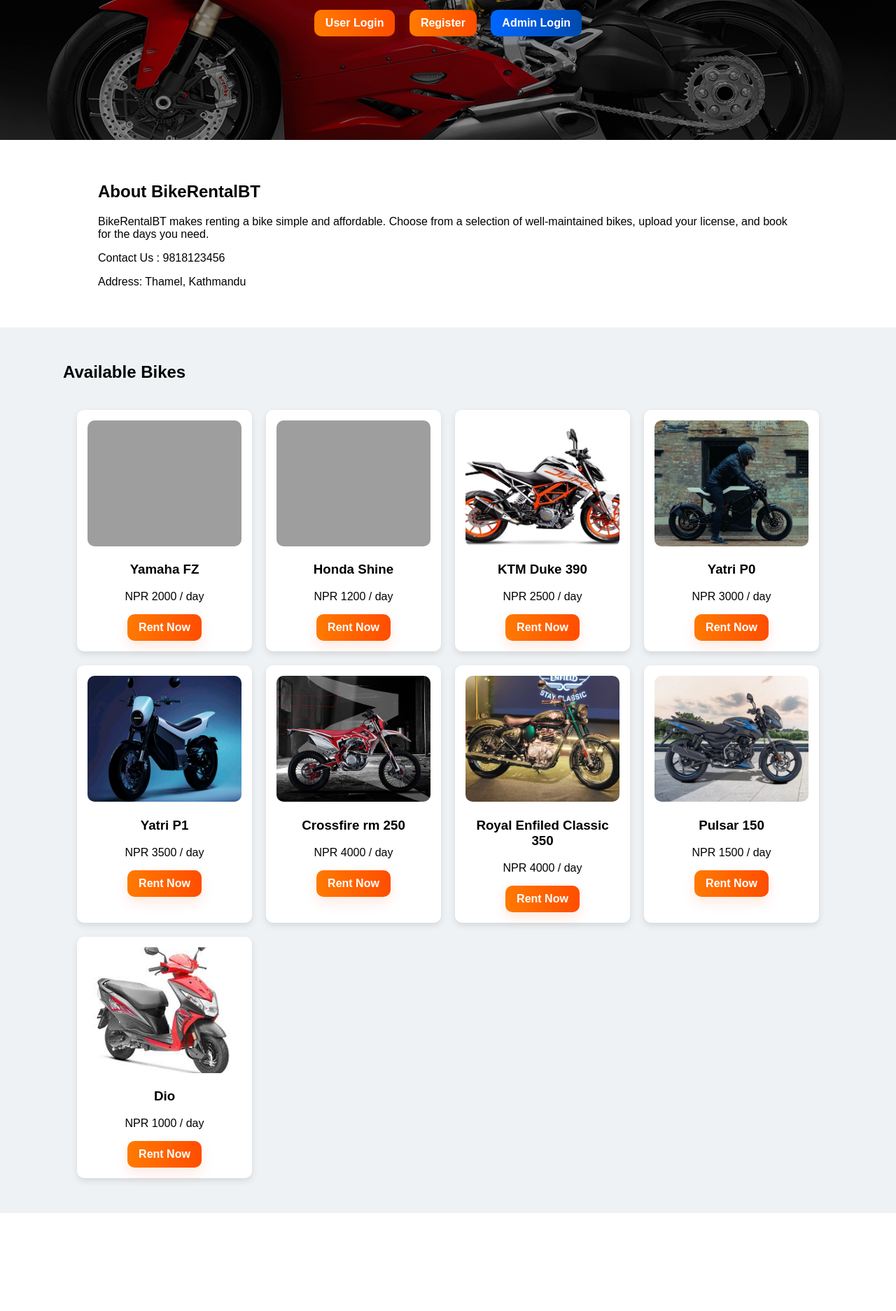
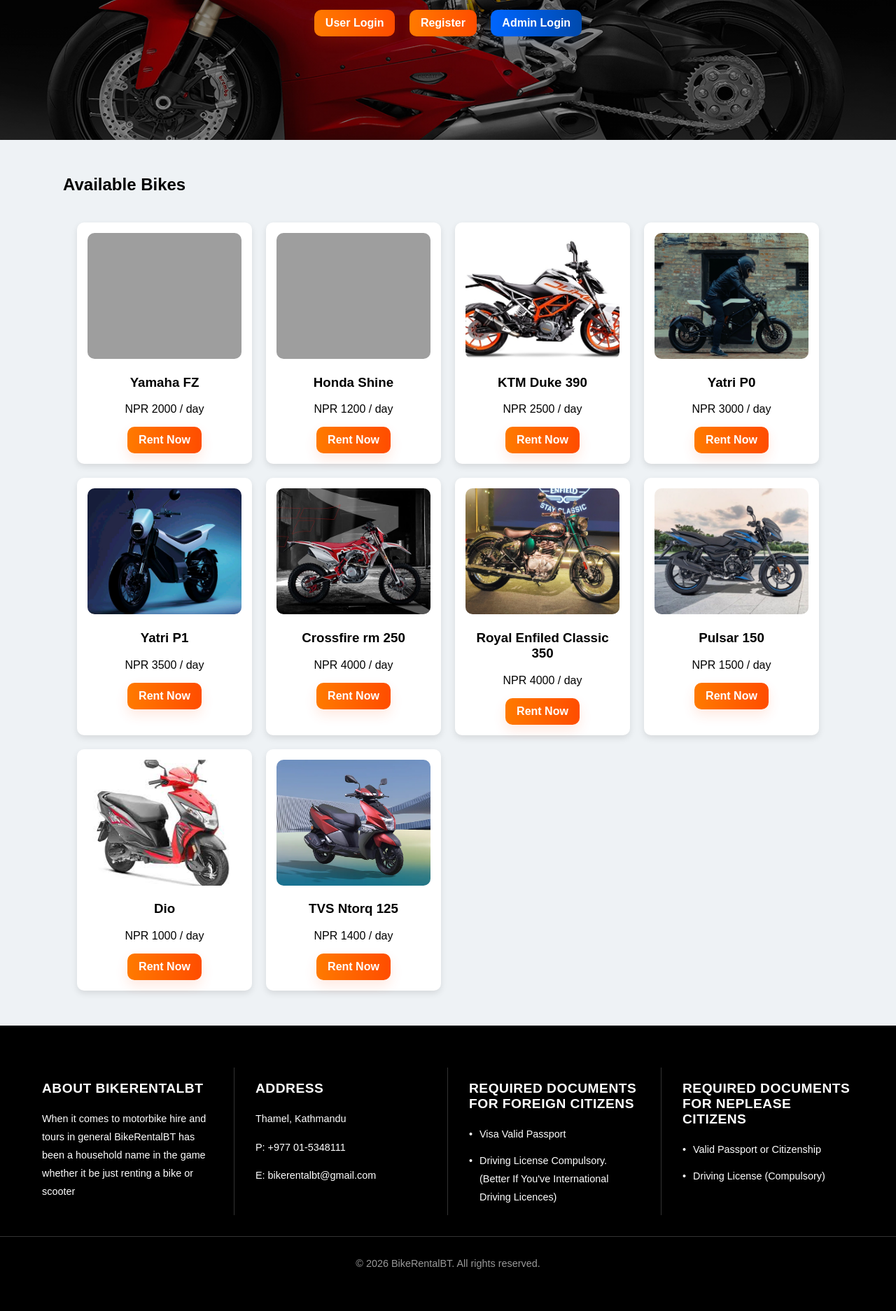
Before and after one commit to tuladharbinit/BRS, a PHP site: page / in a window 1280 px wide. Shown: the part 280-2154 px from the top of the page at 70% size. Before the commit the page ends 2014 px from the top, so only its background shows below. Run offline with PHP 8.4, Linux system fonts and the light colour scheme; data comes from the database, SQL or seed files in the repository; grey boxes are pictures that could not be loaded.

Commit message:
Add files via upload

```diff
--- a/BikeRentalBT/assets/css/style.css
+++ b/BikeRentalBT/assets/css/style.css
@@ -144,3 +144,114 @@ body.auth-bg{background: linear-gradient(180deg,#eef6ff,#f7fbff);}
   .dashboard-header{flex-direction:column;align-items:flex-start}
   .booking-item{flex-direction:column;align-items:flex-start}
 }
+
+/* Dark Footer Section */
+.dark-footer {
+  background: #000000;
+  padding: 60px 0;
+  color: #ffffff;
+}
+
+.footer-grid {
+  display: grid;
+  grid-template-columns: repeat(4, 1fr);
+  gap: 0;
+  max-width: 100%;
+  margin: 0;
+  padding: 0 30px;
+}
+
+.footer-col {
+  padding: 0 30px;
+  border-right: 1px solid #333333;
+}
+
+.footer-col:last-child {
+  border-right: none;
+}
+
+.footer-col h3 {
+  color: #ffffff;
+  font-size: 1.2rem;
+  margin-bottom: 20px;
+  font-weight: 600;
+  text-transform: uppercase;
+  letter-spacing: 0.5px;
+}
+
+.footer-col p {
+  color: #ffffff;
+  line-height: 1.8;
+  margin-bottom: 12px;
+  font-size: 0.9rem;
+}
+
+.footer-col ul {
+  list-style: none;
+  padding: 0;
+  margin: 0;
+}
+
+.footer-col ul li {
+  color: #ffffff;
+  line-height: 1.8;
+  margin-bottom: 12px;
+  font-size: 0.9rem;
+  padding-left: 15px;
+  position: relative;
+}
+
+.footer-col ul li:before {
+  content: "•";
+  position: absolute;
+  left: 0;
+  color: #ffffff;
+}
+
+@media (max-width: 1024px) {
+  .footer-grid {
+    grid-template-columns: repeat(2, 1fr);
+  }
+
+  .footer-col:nth-child(2) {
+    border-right: none;
+  }
+
+  .footer-col:nth-child(3) {
+    border-right: 1px solid #333333;
+  }
+}
+
+@media (max-width: 768px) {
+  .footer-grid {
+    grid-template-columns: 1fr;
+    padding: 0 20px;
+  }
+
+  .footer-col {
+    padding: 30px 0;
+    border-right: none;
+    border-bottom: 1px solid #333333;
+  }
+
+  .footer-col:last-child {
+    border-bottom: none;
+  }
+
+  .dark-footer {
+    padding: 40px 0;
+  }
+}
+
+.copyright {
+  text-align: center;
+  padding-top: 30px;
+  border-top: 1px solid #333333;
+  margin-top: 30px;
+}
+
+.copyright p {
+  color: #999999;
+  font-size: 0.9rem;
+  margin: 0;
+}
--- a/BikeRentalBT/dashboard.php
+++ b/BikeRentalBT/dashboard.php
@@ -17,7 +17,7 @@ mysqli_stmt_close($stmt);
 <!DOCTYPE html>
 <html>
 <head>
-  <link rel="stylesheet" href="assets/css/style.css">
+  <link rel="stylesheet" href="assets/css/style.css?v=2">
   <style>
     .available-bikes { margin-top: 40px; }
     .bikes-grid { display: grid; grid-template-columns: repeat(auto-fill, minmax(200px, 1fr)); gap: 20px; margin-top: 20px; }
@@ -149,5 +149,6 @@ mysqli_stmt_close($stmt);
       <?php } ?>
     </div>
   </div>
+
 </body>
 </html>
--- a/BikeRentalBT/index.php
+++ b/BikeRentalBT/index.php
@@ -3,7 +3,7 @@
 <html>
 <head>
   <meta name="viewport" content="width=device-width,initial-scale=1">
-  <link rel="stylesheet" href="assets/css/style.css">
+  <link rel="stylesheet" href="assets/css/style.css?v=2">
 </head>
 <body>
 <header class="hero" style="background-image:url('assets/images/hero.jpg')">
@@ -18,15 +18,6 @@
     </div>
   </div>
 </header>
-
-<section class="about">
-  <div class="container">
-    <h2>About BikeRentalBT</h2>
-    <p>BikeRentalBT makes renting a bike simple and affordable. Choose from a selection of well-maintained bikes, upload your license, and book for the days you need.</p>
-    <p>Contact Us : 9818123456</p>
-    <p>Address: Thamel, Kathmandu</p>
-  </div>
-</section>
 
 <section class="browse">
   <div class="container">
@@ -55,5 +46,40 @@
   </div>
 </section>
 
+<section class="dark-footer">
+  <div class="footer-grid">
+    <div class="footer-col">
+      <h3>About BikeRentalBT</h3>
+      <p>When it comes to motorbike hire and tours in general BikeRentalBT has been a household name in the game whether it be just renting a bike or scooter</p>
+    </div>
+
+    <div class="footer-col">
+      <h3>Address</h3>
+      <p>Thamel, Kathmandu</p>
+      <p>P: +977 01-5348111</p>
+      <p>E: bikerentalbt@gmail.com</p>
+    </div>
+
+    <div class="footer-col">
+      <h3>Required Documents for Foreign Citizens</h3>
+      <ul>
+        <li>Visa Valid Passport</li>
+        <li>Driving License Compulsory. (Better If You've International Driving Licences)</li>
+      </ul>
+    </div>
+
+    <div class="footer-col">
+      <h3>Required Documents for Neplease Citizens</h3>
+      <ul>
+        <li>Valid Passport or Citizenship</li>
+        <li>Driving License (Compulsory)</li>
+      </ul>
+    </div>
+  </div>
+  <div class="copyright">
+    <p>&copy; <?php echo date('Y'); ?> BikeRentalBT. All rights reserved.</p>
+  </div>
+</section>
+
 </body>
 </html>
--- a/BikeRentalBT/sql/bikerentalbt.sql
+++ b/BikeRentalBT/sql/bikerentalbt.sql
@@ -61,3 +61,4 @@ INSERT INTO bookings (user_id,bike_id,date_from,date_to,status) VALUES (2,2,'202
 UPDATE bookings SET status = 'confirmed' WHERE id = 3;
 INSERT INTO bookings (user_id,bike_id,date_from,date_to,status) VALUES (3,7,'2026-04-04','2026-04-06','pending');
 UPDATE bookings SET status = 'confirmed' WHERE id = 4;
+INSERT INTO bikes (brand, price, image) VALUES ('TVS Ntorq 125',1400,'assets/images/1775214016_7bd183f5daa3.webp');
```
Also changed, not shown: BikeRentalBT/assets/images/1775214016_7bd183f5daa3.webp (added).
